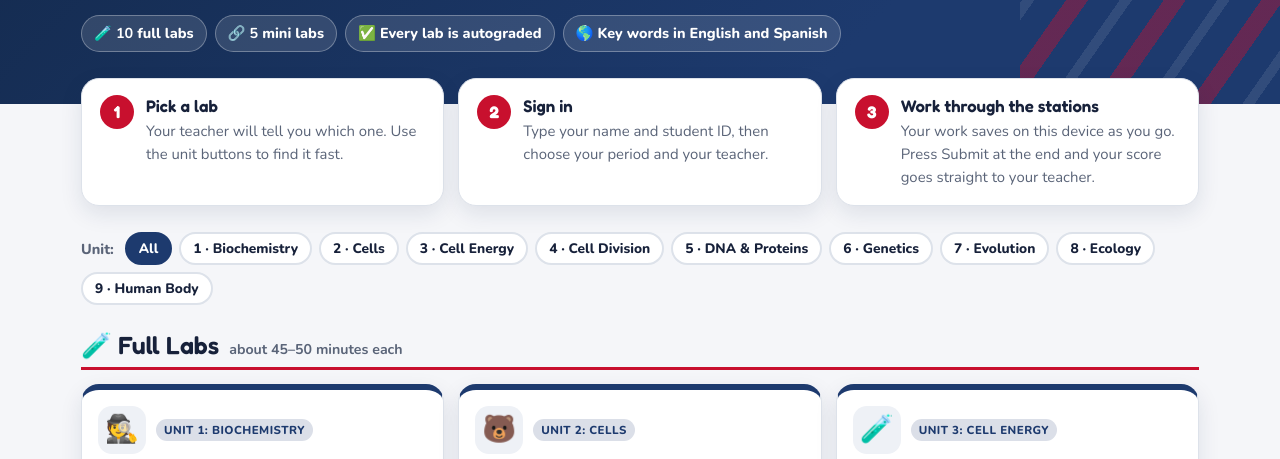
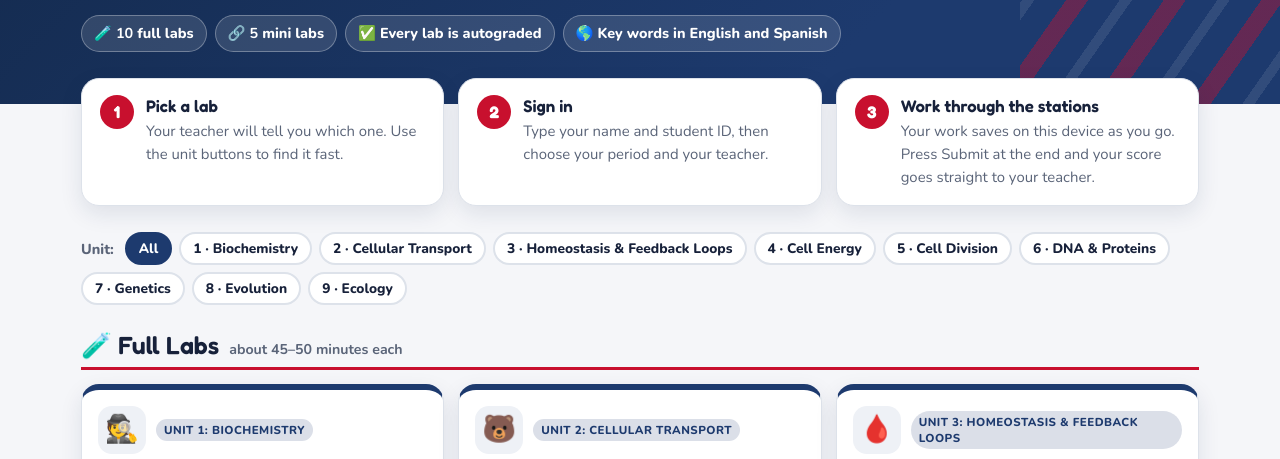
Before and after one commit to tjuhsdeducation/TWScience, a plain HTML site: page index.html in a window 1280 px wide. Shown: the part 306-765 px from the top of the page. Drawn offline with nearby package versions, Linux system fonts and the light colour scheme.

Commit message:
Add files via upload

```diff
--- a/index.html
+++ b/index.html
@@ -127,7 +127,7 @@ const LABS = [
   "units": [
    1
   ],
-  "unit": "Biochemistry",
+  "unit": "",
   "title": "The Case of the Poisoned Food Critic (Macromolecules)",
   "desc": "A murder mystery! Learn Benedict’s, iodine, Biuret, and Sudan III tests, test the critic’s stomach sample, test dishes from 5 restaurants, rule out suspects, accuse the poisoner, and write a CER. EL word banks and sentence frames included",
   "meta": "8 stations · 50 min",
@@ -139,19 +139,31 @@ const LABS = [
   "units": [
    2
   ],
-  "unit": "Cells & Transport",
+  "unit": "",
   "title": "The Great Gummy Bear Soak (Osmosis & Cell Transport)",
   "desc": "Soak six gummy bears in water, sugar water, salt water, and corn syrup, weigh them, calculate % change, graph results, sort water vs. solute language, compare concentrations, and write a CER.",
   "meta": "7 stations · 45 min",
   "emoji": "🐻"
  },
  {
-  "url": "lab-btb-elodea-snails.html",
+  "url": "lab-homeostasis.html",
   "kind": "full",
   "units": [
    3
   ],
-  "unit": "Cell Energy",
+  "unit": "",
+  "title": "Keeping the Balance: Homeostasis & Feedback Loops",
+  "desc": "Build feedback loops, run a blood-sugar simulator (healthy meal, exercise, type 1 diabetes with and without insulin), record glucose data, sort how the body cools and warms, compare negative and positive feedback, and write a CER.",
+  "meta": "8 stations · 50 min",
+  "emoji": "🩸"
+ },
+ {
+  "url": "lab-btb-elodea-snails.html",
+  "kind": "full",
+  "units": [
+   4
+  ],
+  "unit": "",
   "title": "Elodea, Snails & Bromothymol Blue",
   "desc": "Predict, run a 24-hour virtual BTB lab with Elodea and snails in light and dark, record data, identify photosynthesis vs. cellular respiration, write a CER, and sort inputs and outputs",
   "meta": "7 stations · 40 min",
@@ -161,9 +173,9 @@ const LABS = [
   "url": "lab-mitosis-meiosis.html",
   "kind": "full",
   "units": [
-   4
+   5
   ],
-  "unit": "Cell Division",
+  "unit": "",
   "title": "Body Cells vs. Sex Cells: Mitosis & Meiosis",
   "desc": "Sort body cells and gametes, step a 2n = 4 cell through mitosis and meiosis (cross over, flip pairs), count chromosomes in 8 real organisms, and write a CER on why gametes are haploid.",
   "meta": "7 stations · 50 min",
@@ -173,9 +185,9 @@ const LABS = [
   "url": "lab-protein-synthesis.html",
   "kind": "full",
   "units": [
-   5
+   6
   ],
-  "unit": "DNA & Proteins",
+  "unit": "",
   "title": "From Gene to Trait (Protein Synthesis)",
   "desc": "Transcribe real genes (hemoglobin, glowing jellyfish GFP, insulin) in the nucleus, drag the mRNA to a ribosome, translate with a codon chart, see the trait, solve the sickle cell mystery, then make silent, missense, nonsense, and frameshift mutations to change a jellyfish’s glow",
   "meta": "7 stations · 50 min",
@@ -185,9 +197,9 @@ const LABS = [
   "url": "lab-punnett.html",
   "kind": "full",
   "units": [
-   6
+   7
   ],
-  "unit": "Genetics",
+  "unit": "",
   "title": "Reading the Clues: Heredity & Punnett Squares",
   "desc": "Read genetics word problems, tap the clues, translate words like heterozygous and carrier into genotypes, build Punnett squares step by step, breed virtual guinea pigs, and solve dominance and sex-linked crosses.",
   "meta": "8 stations · 50 min",
@@ -197,9 +209,9 @@ const LABS = [
   "url": "lab-natural-selection.html",
   "kind": "full",
   "units": [
-   7
+   8
   ],
-  "unit": "Evolution",
+  "unit": "",
   "title": "Hurricane Lizards: Natural Selection",
   "desc": "Run hurricanes on a real Caribbean lizard population: record 5 generations of data, plot a line graph, switch to a calm island, and show why the population (not each lizard) changed. EL supports included.",
   "meta": "8 stations · 50 min",
@@ -209,9 +221,9 @@ const LABS = [
   "url": "lab-evidence-evolution.html",
   "kind": "full",
   "units": [
-   7
+   8
   ],
-  "unit": "Evolution",
+  "unit": "",
   "title": "Case File: Evidence of Evolution",
   "desc": "Dig a cliff of real whale fossils (law of superposition), sort homologous, analogous, and vestigial structures, compare embryos, count amino-acid differences in cytochrome c, and build a CER from several lines of evidence.",
   "meta": "7 stations · 50 min",
@@ -221,32 +233,20 @@ const LABS = [
   "url": "lab-predator-prey.html",
   "kind": "full",
   "units": [
-   8
+   9
   ],
-  "unit": "Ecology",
+  "unit": "",
   "title": "Boom and Bust: Predators, Prey & Symbiosis",
   "desc": "Run a 30-year snowshoe hare and lynx simulator based on the Hudson’s Bay fur records, read a predator–prey graph, remove the predators, apply the 10% energy rule, and sort symbiosis examples from the Central Valley.",
   "meta": "9 stations · 50 min",
   "emoji": "🐇"
  },
  {
-  "url": "lab-homeostasis.html",
-  "kind": "full",
-  "units": [
-   9
-  ],
-  "unit": "Human Body & Homeostasis",
-  "title": "Keeping the Balance: Homeostasis & Feedback Loops",
-  "desc": "Build feedback loops, run a blood-sugar simulator (healthy meal, exercise, type 1 diabetes with and without insulin), record glucose data, sort how the body cools and warms, compare negative and positive feedback, and write a CER.",
-  "meta": "8 stations · 50 min",
-  "emoji": "🩸"
- },
- {
   "url": "mini-yeast.html",
   "kind": "mini",
   "units": [
    1,
-   3
+   4
   ],
   "unit": "",
   "title": "Yeast Balloons",
@@ -258,9 +258,9 @@ const LABS = [
   "url": "mini-sickle-cell.html",
   "kind": "mini",
   "units": [
-   5,
    6,
-   7
+   7,
+   8
   ],
   "unit": "",
   "title": "Sickle Cell & Malaria",
@@ -273,8 +273,8 @@ const LABS = [
   "kind": "mini",
   "units": [
    2,
-   5,
-   7
+   6,
+   8
   ],
   "unit": "",
   "title": "Superbugs",
@@ -287,8 +287,8 @@ const LABS = [
   "kind": "mini",
   "units": [
    1,
-   6,
-   7
+   7,
+   8
   ],
   "unit": "",
   "title": "Got Lactase?",
@@ -300,8 +300,8 @@ const LABS = [
   "url": "mini-green-pond.html",
   "kind": "mini",
   "units": [
-   3,
-   8
+   4,
+   9
   ],
   "unit": "",
   "title": "The Green Pond",
@@ -310,7 +310,7 @@ const LABS = [
   "emoji": "🐟"
  }
 ];
-const UNITS = {"1": "Biochemistry", "2": "Cells", "3": "Cell Energy", "4": "Cell Division", "5": "DNA & Proteins", "6": "Genetics", "7": "Evolution", "8": "Ecology", "9": "Human Body"};
+const UNITS = {"1": "Biochemistry", "2": "Cellular Transport", "3": "Homeostasis & Feedback Loops", "4": "Cell Energy", "5": "Cell Division", "6": "DNA & Proteins", "7": "Genetics", "8": "Evolution", "9": "Ecology"};
 const TEACHER_PASSCODE = "mustangs";   /* ✏️ change this if you like (it only unlocks preview mode) */
 
 const $ = s => document.querySelector(s);
```
Also changed, not shown: 1 other file.
